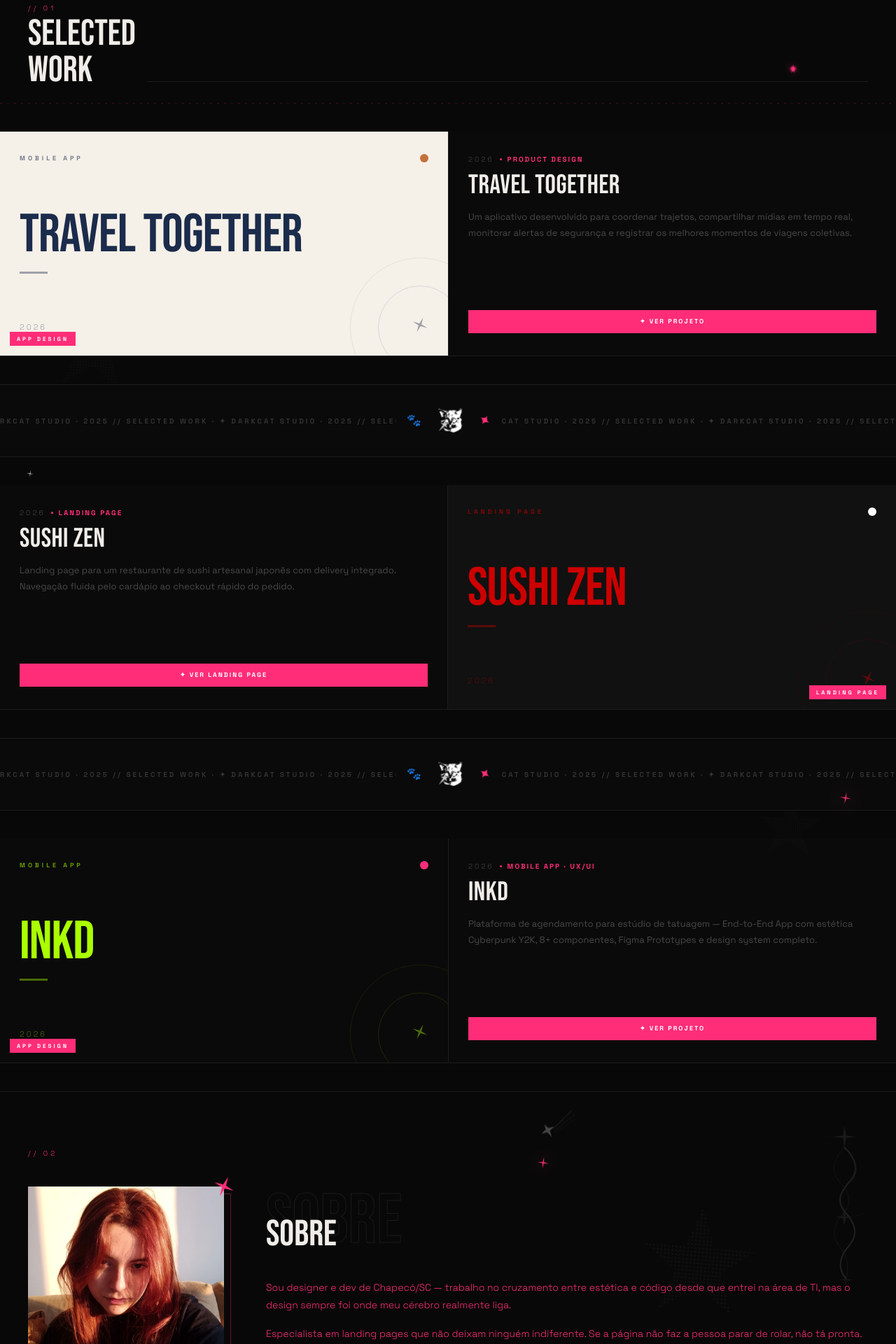
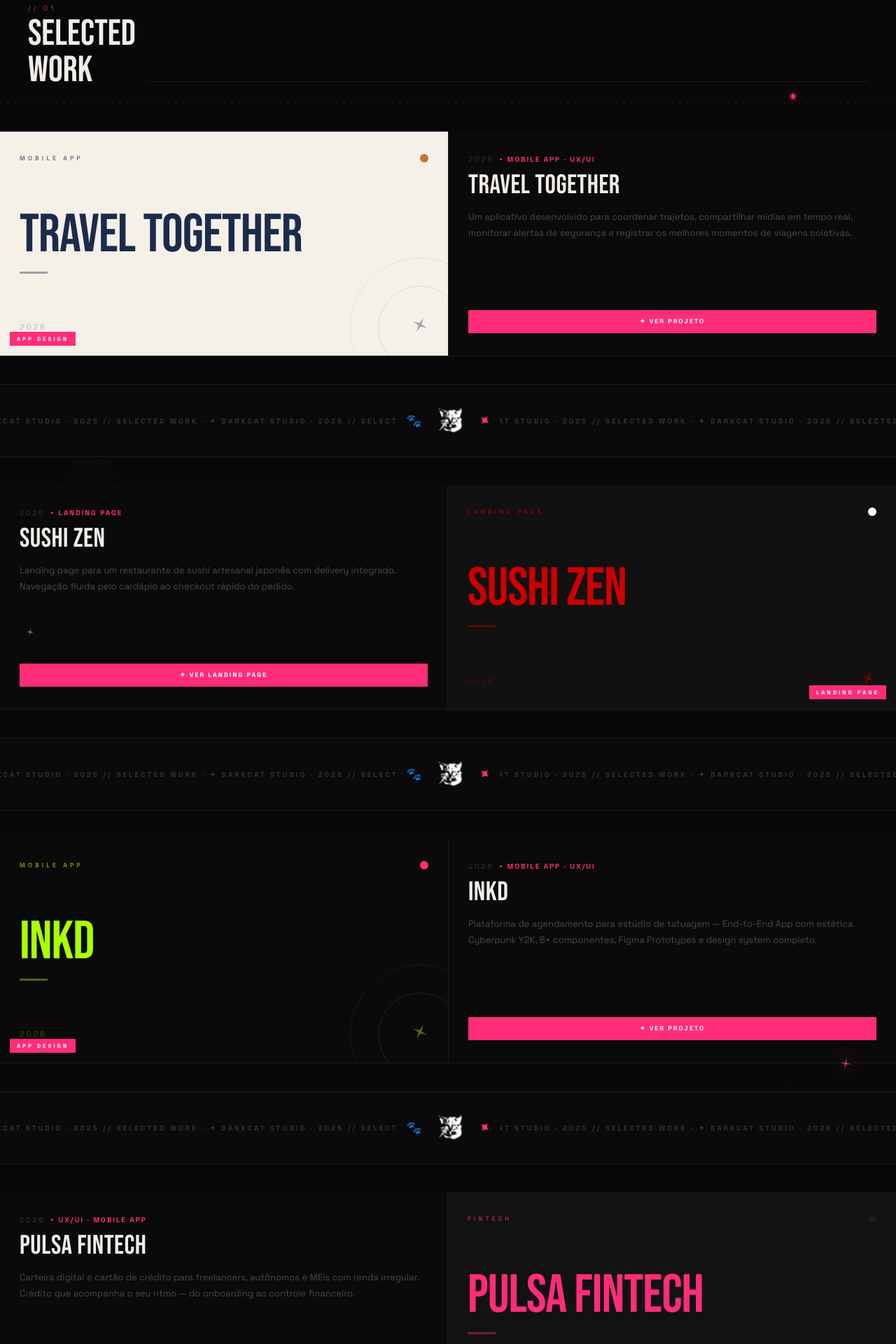
Before and after one commit to CassolEllen/darkcat-studio-portfolio, a React (Vite) app: page / in a window 1280 px wide. Shown: the part 880-2800 px from the top of the page at 70% size. Built offline with nearby package versions, Linux system fonts and the light colour scheme.

Commit message:
feat: adiciona projeto Pulsa Fintech ao portfólio

```diff
--- a/src/components/ProjectCard.jsx
+++ b/src/components/ProjectCard.jsx
@@ -19,6 +19,13 @@ function ProjectCover({ project }) {
       accent: '#AAFF00',
       secondary: '#FF2D78',
       tag: 'MOBILE APP',
+    },
+
+    'PULSA FINTECH': {
+      bg: '#121213',
+      accent: '#FF2D78',
+      secondary: '#1D1D20',
+      tag: 'FINTECH',
     },
   }
 
--- a/src/components/Projects.jsx
+++ b/src/components/Projects.jsx
@@ -9,36 +9,40 @@ const projects = [
   {
     title: 'TRAVEL TOGETHER',
     year: '2026',
-    type: 'Product Design',
+    type: 'Mobile App · UX/UI',
     category: 'APP DESIGN',
     description: 'Um aplicativo desenvolvido para coordenar trajetos, compartilhar mídias em tempo real, monitorar alertas de segurança e registrar os melhores momentos de viagens coletivas.',
-    image: '/travel-together.webp',
     live: 'https://cassolellen.github.io/travel-together-case/',
     liveLabel: 'VER PROJETO',
   },
-
   {
     title: 'SUSHI ZEN',
     year: '2026',
     type: 'Landing Page',
     category: 'LANDING PAGE',
     description: 'Landing page para um restaurante de sushi artesanal japonês com delivery integrado. Navegação fluida pelo cardápio ao checkout rápido do pedido.',
-  image: '/sushi-zen.webp',
     live: 'https://cassolellen.github.io/sushi-zen-landing-page/',
     liveLabel: 'VER LANDING PAGE',
   },
-
   {
     title: 'INKD',
     year: '2026',
     type: 'Mobile App · UX/UI',
     category: 'APP DESIGN',
     description: 'Plataforma de agendamento para estúdio de tatuagem — End-to-End App com estética Cyberpunk Y2K, 8+ componentes, Figma Prototypes e design system completo.',
-  image: '/inkd.webp',
     live: 'https://cassolellen.github.io/inkd-tattoo-studio/',
     liveLabel: 'VER PROJETO',
   },
 
+  {
+  title: 'PULSA FINTECH',
+  year: '2026',
+  type: 'UX/UI · Mobile App',
+  category: 'FINTECH',
+  description: 'Carteira digital e cartão de crédito para freelancers, autônomos e MEIs com renda irregular. Crédito que acompanha o seu ritmo — do onboarding ao controle financeiro.',
+  live: 'https://cassolellen.github.io/pulsa-fintech/',
+  liveLabel: 'VER CASE STUDY',
+},
 ]
 // ────────────────────────────────────────────────────────────────────────────
 
```
Lines whose indentation alone changed are shown as unchanged.
